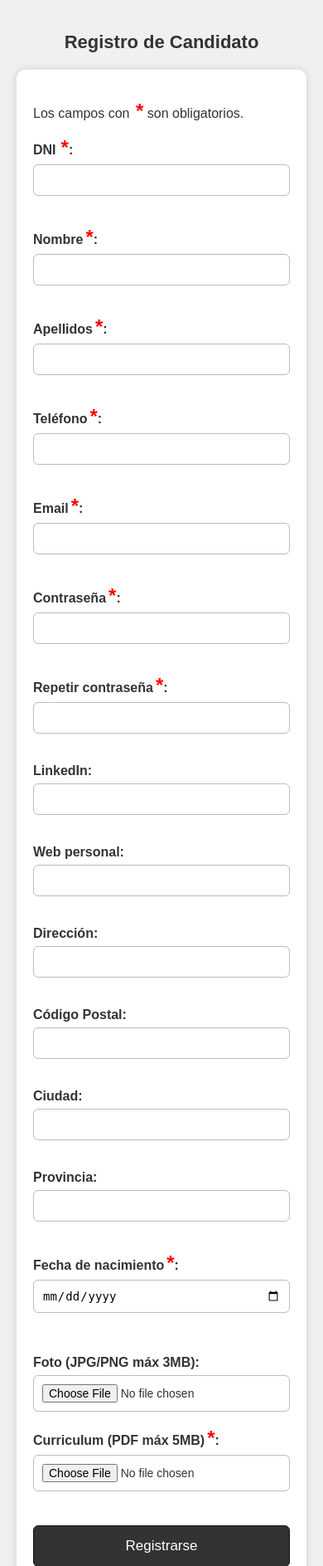
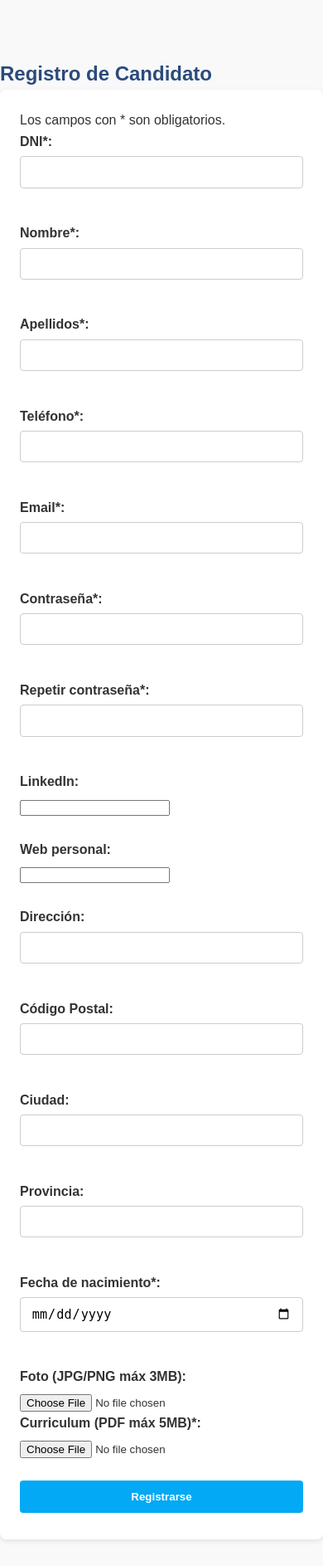
Before and after one commit to tfermoso/formacomempleo, a PHP site: page /registro.php in a window 390 px wide. Shown: the top 1887 px of the page at 83% size. After the commit the page ends 1857 px from the top, so only its background shows below. Run offline with PHP 8.4, Linux system fonts and the light colour scheme.

Commit message:
Refactor CSS for global styles and responsiveness
Updated global styles and added responsive design features.

```diff
--- a/css/styles.css
+++ b/css/styles.css
@@ -1,170 +1,296 @@
-/* ================================
-   ESTILO GLOBAL
-================================ */
-body {
-    font-family: 'Arial', sans-serif;
-    background-color: #f0f0f0;
-    margin: 0;
-    padding: 20px;
-    color: #333;
+/* =========================
+   Reset y base
+   ========================= */
+* {
+  margin: 0;
+  padding: 0;
+  box-sizing: border-box;
 }
 
-h2 {
-    text-align: center;
-    margin-bottom: 20px;
+body {
+  font-family: "Montserrat", Arial, sans-serif;
+  line-height: 1.6;
+  color: #333;
+  background-color: #f9f9f9;
+  padding-top: 70px;
 }
 
-/* ================================
-   FORMULARIO
-================================ */
-form {
-    width: 700px;
-    margin: 0 auto;
-    background: #fff;
-    padding: 25px 20px;
-    border-radius: 10px;
-    box-shadow: 0 0 10px rgba(0,0,0,0.15);
-    box-sizing: border-box;
+h1, h2, h3, h4 {
+  color: rgb(43, 75, 123);
+  font-weight: 700;
 }
 
-/* LABELS */
-form label {
-    font-weight: bold;
-    display: block;
-    margin-bottom: 6px;
-    margin-left: 0;
-    color: #333;
-}
-/* Estilo para el asterisco de campos obligatorios */
-.obligatorio {
-    color: red;
-    margin-left: 3px;
-    font-weight: bold;
-    font-size: x-large;
+a {
+   padding: 0.5rem 1rem;
+  border-radius: 4px;
+  background-color: #03A9F4;
+  color: #fff;
+  font-weight: 500;
 }
 
+a:hover {
+  color: #000000;
+}
 
-/* INPUTS */
+/* =========================
+   Dashboard contenedor
+   ========================= */
+.container {
+  max-width: 1200px;
+  margin: 0 auto;
+  padding: 2rem 1rem;
+}
+
+/* =========================
+   Tabs de navegación
+   ========================= */
+nav {
+  display: flex;
+  gap: 1rem;
+  margin-bottom: 2rem;
+  flex-wrap: wrap;
+}
+
+nav a {
+  padding: 0.5rem 1rem;
+  border-radius: 4px;
+  background-color: #03A9F4;
+  color: #fff;
+  font-weight: 500;
+}
+
+nav a.active {
+  background-color: #2b4b7b;
+}
+
+nav a:hover {
+  background-color: #0288d1;
+}
+
+/* =========================
+   Tablas del dashboard
+   ========================= */
+table {
+  width: 100%;
+  border-collapse: collapse;
+  margin-bottom: 2rem;
+  background-color: #fff;
+  border-radius: 8px;
+  overflow: hidden;
+  box-shadow: 0 2px 6px rgba(0,0,0,0.1);
+}
+
+table th, table td {
+  padding: 0.75rem 1rem;
+  text-align: left;
+  border-bottom: 1px solid #eee;
+}
+
+table th {
+  background-color: rgb(43, 75, 123);
+  color: #fff;
+  font-weight: 600;
+}
+
+table tr:last-child td {
+  border-bottom: none;
+}
+
+.actions a {
+  display: inline-block;
+  margin-right: 0.5rem;
+  padding: 0.3rem 0.6rem;
+  border-radius: 4px;
+  font-size: 0.85rem;
+  font-weight: 500;
+  color: #fff;
+  transition: background-color 0.3s ease;
+}
+
+.actions a.edit {
+  background-color: #03A9F4;
+}
+
+.actions a.edit:hover {
+  background-color: #0288d1;
+}
+
+.actions a.delete {
+  background-color: #e53935;
+}
+
+.actions a.delete:hover {
+  background-color: #c62828;
+}
+
+/* =========================
+   Formularios de admin
+   ========================= */
+form {
+  background-color: #fff;
+  padding: 2rem;
+  border-radius: 8px;
+  box-shadow: 0 2px 6px rgba(0,0,0,0.1);
+  margin-bottom: 2rem;
+}
+
+form h2 {
+  margin-bottom: 1.5rem;
+  font-size: 1.6rem;
+  color: rgb(43, 75, 123);
+}
+
+form label {
+  display: block;
+  margin-bottom: 0.3rem;
+  font-weight: 600;
+  color: #333;
+}
+
 form input[type="text"],
 form input[type="email"],
 form input[type="password"],
-form input[type="url"],
+form input[type="number"],
 form input[type="date"],
-form input[type="file"] {
-    width: 100%;
-    padding: 10px;
-    border-radius: 6px;
-    border: 1px solid #bbb;
-    margin-bottom: 18px;
-    font-size: 14px;
-    transition: 0.2s;
-    box-sizing: border-box;
+form select,
+form textarea {
+  width: 100%;
+  padding: 0.6rem 0.8rem;
+  margin-bottom: 1rem;
+  border: 1px solid #ccc;
+  border-radius: 4px;
+  font-size: 0.95rem;
+  transition: border-color 0.3s ease;
 }
 
-form input:focus {
-    outline: none;
-    border-color: #444;
+form input:focus,
+form select:focus,
+form textarea:focus {
+  outline: none;
+  border-color: #03A9F4;
 }
 
-/* PREVISUALIZACIÓN DE FOTO */
-#preview-container {
-    display: flex;
-    justify-content: center;
-    margin-bottom: 15px;
+form textarea {
+  resize: vertical;
+  min-height: 100px;
 }
 
-#preview-container img {
-    max-width: 150px;
-    max-height: 150px;
-    border-radius: 6px;
-    border: 1px solid #bbb;
-    object-fit: cover;
-    display: none;
+/* Botones de formulario */
+form button {
+  padding: 0.75rem 1.5rem;
+  border: none;
+  border-radius: 4px;
+  font-weight: 600;
+  cursor: pointer;
+  color: #fff;
+  background-color: #03A9F4;
+  transition: background-color 0.3s ease;
 }
 
-/* BOTONES */
-button {
-    width: 100%;
-    background: #333;
-    color: white;
-    padding: 12px;
-    border: 1px solid #111;
-    font-size: 16px;
-    border-radius: 6px;
-    cursor: pointer;
-    margin-top: 5px;
-    transition: 0.2s;
+form button:hover {
+  background-color: #0288d1;
 }
 
-button:hover {
-    background: #555;
+form a {
+  margin-left: 1rem;
+  color: #2b4b7b;
+  font-weight: 500;
 }
 
-/* ENLACE VOLVER */
-.volver {
-    display: block;
-    margin-top: 15px;
-    text-align: center;
-    background: #777;
-    color: white;
-    padding: 10px;
-    border-radius: 6px;
-    text-decoration: none;
-    border: 1px solid #444;
-    transition: 0.2s;
+/* =========================
+   Alertas de error
+   ========================= */
+.alert {
+  padding: 0.75rem 1rem;
+  border-radius: 4px;
+  margin-bottom: 1rem;
+  font-weight: 500;
 }
 
-.volver:hover {
-    background: #555;
+.alert-error {
+  background-color: #ffebee;
+  color: #c62828;
+  border: 1px solid #c62828;
 }
 
-/* MENSAJES DE ERROR Y ÉXITO */
-div.error-mensaje,
-div.exito-mensaje {
-    text-align: center;
-    width: 380px;
-    margin: 10px auto 20px auto;
-    padding: 12px;
-    border-radius: 8px;
-    font-weight: bold;
-
+/* =========================
+   Cards estadísticas (opcional)
+   ========================= */
+.dashboard-cards {
+  display: grid;
+  grid-template-columns: repeat(auto-fit, minmax(220px, 1fr));
+  gap: 1.5rem;
+  margin-bottom: 2rem;
 }
 
-div.error-mensaje {
-    background: #ffd6d6;
-    border: 1px solid #ff7b7b;
-    color: #a10000;
+.card {
+  background-color: #fff;
+  padding: 1.5rem;
+  border-radius: 8px;
+  box-shadow: 0 2px 6px rgba(0,0,0,0.1);
+  text-align: center;
 }
 
-div.exito-mensaje {
-    background: #d1f8d1;
-    border: 1px solid #7ed67e;
-    color: #1b6e1b;
+.card h3 {
+  font-size: 1.2rem;
+  margin-bottom: 0.5rem;
+  color: rgb(43, 75, 123);
 }
 
-/* ================================
-   RESPONSIVE
-================================ */
-@media (max-width: 600px) {
+.card p {
+  font-size: 1rem;
+  color: #555;
+}
 
-    form {
-        width: 100%;
-        padding: 20px;
-    }
+/* =========================
+   Responsive
+   ========================= */
+@media (max-width: 992px) {
+  table th, table td {
+    padding: 0.6rem;
+    font-size: 0.9rem;
+  }
 
-    button,
-    .volver {
-        width: 100%;
-        padding: 14px;
-        font-size: 17px;
-    }
+  nav {
+    flex-wrap: wrap;
+  }
 
-    h2 {
-        font-size: 22px;
-    }
+  .actions a {
+    margin-bottom: 0.3rem;
+  }
 
-    #preview-container img {
-        max-width: 120px;
-        max-height: 120px;
-    }
+  form {
+    padding: 1.5rem;
+  }
 }
+
+@media (max-width: 768px) {
+  .container {
+    padding: 1rem;
+  }
+
+  form button {
+    width: 100%;
+    margin-bottom: 0.5rem;
+  }
+
+  table, .actions a {
+    font-size: 0.85rem;
+  }
+
+  .dashboard-cards {
+    grid-template-columns: 1fr;
+  }
+}
+
+@media (max-width: 480px) {
+  nav a {
+    flex: 1 1 100%;
+    text-align: center;
+    padding: 0.75rem 0;
+  }
+
+  table th, table td {
+    font-size: 0.8rem;
+  }
+}
```
